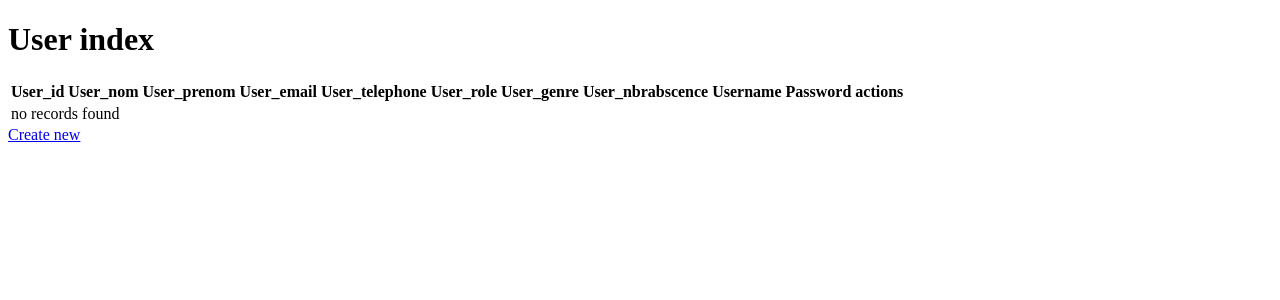
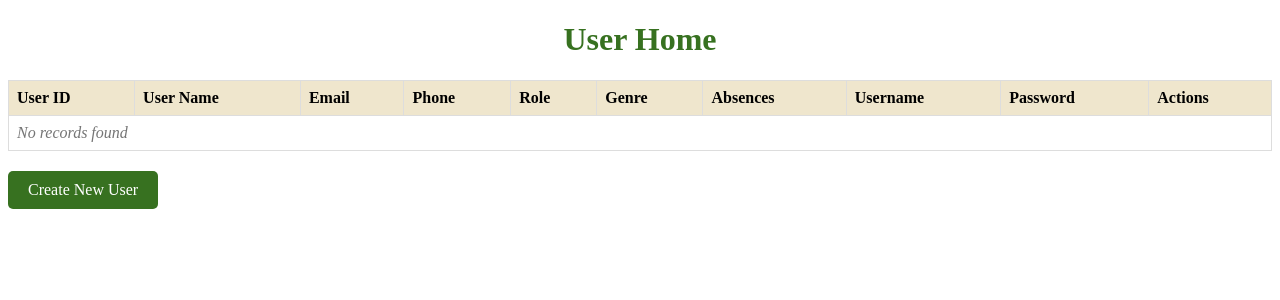
Before and after one commit to hadil-sgh/Agrify3.0, a Symfony app: template templates/user/index.html.twig in a window 1280 px wide. Shown: the top 300 px of the page. Run offline with Twig, Linux system fonts and the light colour scheme; the template is opened without the code that fills it, so the values that code supplies are empty; some libraries are stand-ins or nearby versions.

Commit message:
Add some user's twig styles

```diff
--- a/templates/user/_delete_form.html.twig
+++ b/templates/user/_delete_form.html.twig
@@ -1,4 +1,4 @@
 <form method="post" action="{{ path('app_user_delete', {'user_id': user.userId}) }}" onsubmit="return confirm('Are you sure you want to delete this item?');">
     <input type="hidden" name="_token" value="{{ csrf_token('delete' ~ user.userId) }}">
-    <button class="btn">Delete</button>
+    <button class="btn" style="background-color: #ff0000; color: #fff; border: none; padding: 10px 20px; border-radius: 5px;">Delete</button>
 </form>
--- a/templates/user/_form.html.twig
+++ b/templates/user/_form.html.twig
@@ -1,4 +1,8 @@
 {{ form_start(form) }}
+
+<div style="text-align: center; margin-top: 20px;">
     {{ form_widget(form) }}
-    <button class="btn">{{ button_label|default('Save') }}</button>
+    <button class="btn" style="background-color: #377120; color: #fff; border: none; padding: 10px 20px; border-radius: 5px; margin-top: 10px;">{{ button_label|default('Save') }}</button>
+</div>
+
 {{ form_end(form) }}
--- a/templates/user/index.html.twig
+++ b/templates/user/index.html.twig
@@ -1,32 +1,89 @@
 {% extends 'base.html.twig' %}
 
-{% block title %}User index{% endblock %}
+{% block title %}User Index{% endblock %}
+
+{% block stylesheets %}
+    {{ parent() }}
+    <style>
+        h1 {
+            color: #377120;
+            text-align: center;
+        }
+
+        table {
+            width: 100%;
+            border-collapse: collapse;
+            margin-top: 20px;
+        }
+
+        th, td {
+            border: 1px solid #ddd;
+            padding: 8px;
+            text-align: left;
+        }
+
+        th {
+            background-color: #EFE6CD;
+        }
+
+        tr:nth-child(even) {
+            background-color: #EBFAD7;
+        }
+
+        a {
+            color: #377120;
+            text-decoration: none;
+            margin-right: 10px;
+        }
+
+        a:hover {
+            text-decoration: underline;
+        }
+
+        .no-records {
+            color: #757575;
+            font-style: italic;
+        }
+
+        .create-new {
+            display: inline-block;
+            padding: 10px 20px;
+            background-color: #377120;
+            color: #fff;
+            text-decoration: none;
+            border-radius: 5px;
+            text-align: center;
+            margin-top: 20px;
+        }
+
+
+
+    </style>
+{% endblock %}
 
 {% block body %}
-    <h1>User index</h1>
+    <h1>User Home</h1>
 
     <table class="table">
         <thead>
             <tr>
-                <th>User_id</th>
-                <th>User_nom</th>
-                <th>User_prenom</th>
-                <th>User_email</th>
-                <th>User_telephone</th>
-                <th>User_role</th>
-                <th>User_genre</th>
-                <th>User_nbrabscence</th>
+                <th>User ID</th>
+                <th>User Name</th>
+                <th>Email</th>
+                <th>Phone</th>
+                <th>Role</th>
+                <th>Genre</th>
+                <th>Absences</th>
                 <th>Username</th>
                 <th>Password</th>
-                <th>actions</th>
+                <th>Actions</th>
             </tr>
         </thead>
         <tbody>
         {% for user in users %}
             <tr>
                 <td>{{ user.userId }}</td>
-                <td>{{ user.userNom }}</td>
-                <td>{{ user.userPrenom }}</td>
+                <td>{{ user.userNom }} {{ user.userPrenom }}</td>
                 <td>{{ user.userEmail }}</td>
                 <td>{{ user.userTelephone }}</td>
                 <td>{{ user.userRole }}</td>
@@ -35,17 +92,17 @@
                 <td>{{ user.username }}</td>
                 <td>{{ user.password }}</td>
                 <td>
-                    <a href="{{ path('app_user_show', {'user_id': user.userId}) }}">show</a>
-                    <a href="{{ path('app_user_edit', {'user_id': user.userId}) }}">edit</a>
+                    <a href="{{ path('app_user_show', {'user_id': user.userId}) }}">Show</a>
+                    <a href="{{ path('app_user_edit', {'user_id': user.userId}) }}">Edit</a>
                 </td>
             </tr>
         {% else %}
             <tr>
-                <td colspan="11">no records found</td>
+                <td colspan="10" class="no-records">No records found</td>
             </tr>
         {% endfor %}
         </tbody>
     </table>
 
-    <a href="{{ path('app_user_new') }}">Create new</a>
+    <a href="{{ path('app_user_new') }}" class="create-new">Create New User</a>
 {% endblock %}
```
Also changed, not shown: templates/user/edit.html.twig (+64 -3 lines), templates/user/new.html.twig (+75 -2 lines), templates/user/show.html.twig (+61 -18 lines), public/background.jpg (added).
